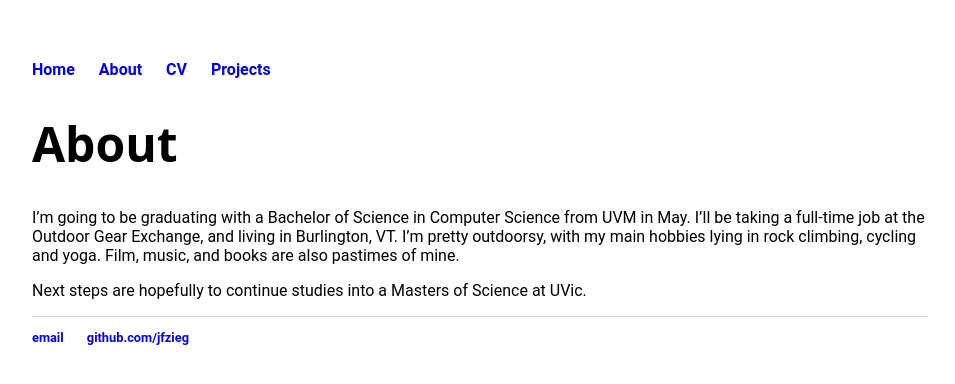
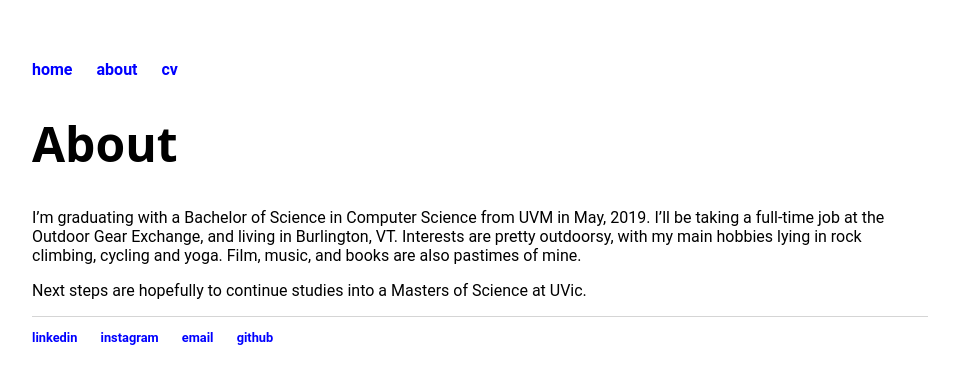
Before and after one commit to jfzieg/jfzieg.github.io, a Jekyll site: the page built from about/about.md, in a window 1280 px wide. Shown: the top 384 px of the page, without its empty margins (160-1115 px from the left). Built offline with Jekyll 4.4.1, drawn with Linux system fonts in a browser that asks for light colours.

Commit message:
Updates to pages and links.

```diff
--- a/_layouts/default.html
+++ b/_layouts/default.html
@@ -8,10 +8,10 @@
 	<body>
 		<nav>
     		<ul>
-        		<li><a href="/">Home</a></li>
-	        	<li><a href="/about/about.html">About</a></li>
-        		<li><a href="/cv/cv_5_2019.html">CV</a></li>
-        		<li><a href="/projects">Projects</a></li>
+        		<li><a href="/">home</a></li>
+	        	<li><a href="/about/about.html">about</a></li>
+        		<li><a href="/cv/cv_5_2019.html">cv</a></li>
+<!--                <li><a href="/projects">Projects</a></li>-->
     		</ul>
 		</nav>
     <div class="container">
@@ -21,8 +21,10 @@
 			</div><!-- /.container -->
 		<footer>
     		<ul>
-        		<li><a href="mailto:jfzieg@gmail.com">email</a></li>
-        		<li><a href="https://github.com/jfzieg">github.com/jfzieg</a></li>
+                <li><a href="https://www.linkedin.com/in/jfzieg/">linkedin</a></li>
+                <li><a href="https://www.instagram.com/gucci_plateau/">instagram</a></li>
+                <li><a href="mailto:jfzieg@gmail.com">email</a></li>
+                <li><a href="https://github.com/jfzieg">github</a></li>
 			</ul>
 		</footer>
 	</body>
--- a/about/about.md
+++ b/about/about.md
@@ -3,6 +3,6 @@ layout: default
 title: About
 ---
 # About
-I’m going to be graduating with a Bachelor of Science in Computer Science from UVM in May. I’ll be taking a full-time job at the Outdoor Gear Exchange, and living in Burlington, VT. I’m pretty outdoorsy, with my main hobbies lying in rock climbing, cycling and yoga. Film, music, and books are also pastimes of mine.
+I’m graduating with a Bachelor of Science in Computer Science from UVM in May, 2019. I’ll be taking a full-time job at the Outdoor Gear Exchange, and living in Burlington, VT. Interests are pretty outdoorsy, with my main hobbies lying in rock climbing, cycling and yoga. Film, music, and books are also pastimes of mine.
 
 Next steps are hopefully to continue studies into a Masters of Science at UVic.
--- a/cv/cv_5_2019.html
+++ b/cv/cv_5_2019.html
@@ -2,6 +2,6 @@
 layout: default
 title: CV
 ---
-<a href="https://jfzieg.github.io/cv/Joseph_Zieg_CV_03_2019.pdf" download>
-</a>
+<h3><a href="https://jfzieg.github.io/cv/Joseph_Zieg_CV_03_2019.pdf" download>Download pdf
+</a></h3>
 <!--<a href="/about">More about me.</a>-->
--- a/index.html
+++ b/index.html
@@ -4,5 +4,5 @@ title: Joseph Zieg's Website
 ---
 <div class="blurb">
     <h1>Welcome to this WIP of a website</h1>
-    <p>Mostly an amalgamation of various stuff I've worked on or am interested in. I also thought it was about time to have a website. <a href="/about">More about me.</a></p>
+    <p>Mostly an amalgamation of various stuff I've worked on or am interested in. I also thought it was about time to have a website.</p>
 </div><!-- /.blurb -->
--- /dev/null
+++ b/notes.txt
@@ -0,0 +1,5 @@
+Local debug/testing:
+
+run bundle exec jekyll serve
+
+goto localhost:4000
```
